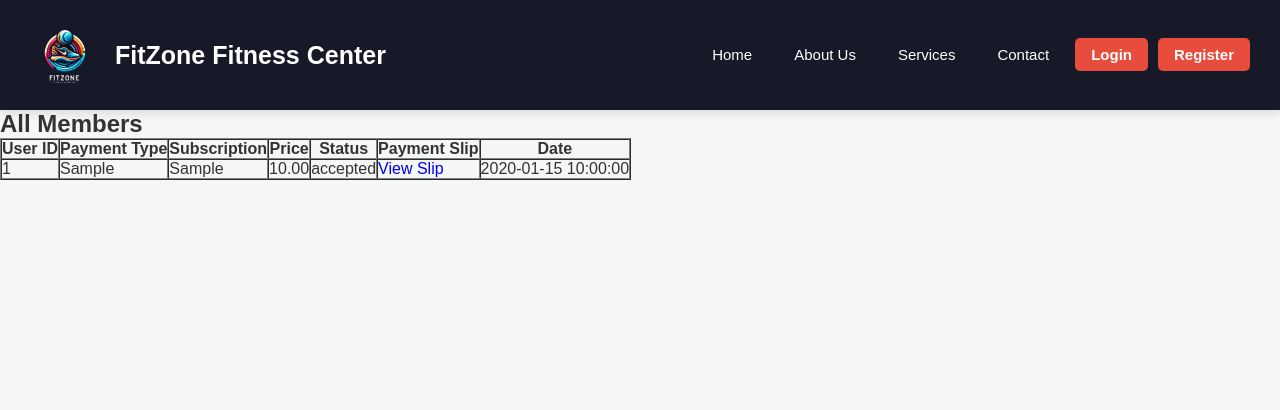
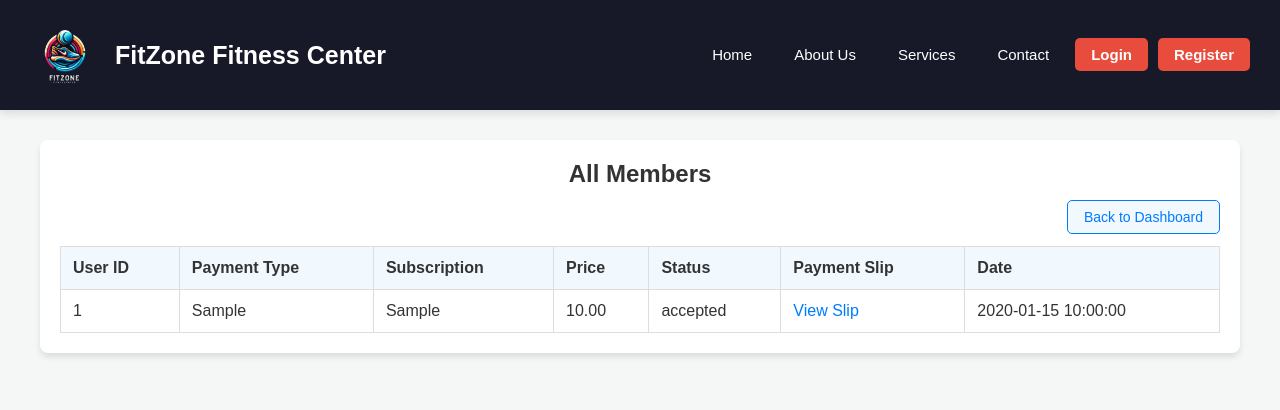
Before and after one commit to Kavindu-J22/FitZoneFitnessCenter, a PHP site: page /FitZoneFitnessCenter/staff/view_members.php in a window 1280 px wide. Shown: the top 410 px of the page. Run offline with PHP 8.4, Linux system fonts and the light colour scheme; tables that the repository leaves empty hold one stand-in row (values such as "Sample post").

Commit message:
all done

```diff
--- a/admin/create_blog.php
+++ b/admin/create_blog.php
@@ -175,7 +175,7 @@ $blogs = $conn->query("SELECT * FROM blogs");
                     <p><?php echo htmlspecialchars($blog['description']); ?></p>
                     <img src="<?php echo htmlspecialchars($blog['image_url']); ?>" alt="Blog Image">
                     <a href="edit_blog.php?id=<?php echo $blog['id']; ?>" class="btn">Edit</a>
-                    <a href="delete_blog.php?id=<?php echo $blog['id']; ?>" class="btn" onclick="return confirm('Are you sure you want to delete this post?');">Delete</a>
+                    <a href="delete_blog.php?id=<?php echo $blog['id']; ?>" class="btn" onclick="return confirm('Admin only can delete blogs. Are you sure you want to Continue this ?');">Delete</a>
                 </div>
             <?php endwhile; ?>
         </div>
--- a/admin/edit_blog.php
+++ b/admin/edit_blog.php
@@ -2,11 +2,6 @@
 include '../includes/db.php'; // Database connection
 session_start();
 
-// Check if the user is an admin
-if (!isset($_SESSION['role']) || $_SESSION['role'] !== 'admin') {
-    header("Location: ../user/login.php");
-    exit();
-}
 
 // Get the blog ID from the query string
 $blogId = isset($_GET['id']) ? intval($_GET['id']) : 0;
--- a/staff/classAttend.php
+++ b/staff/classAttend.php
@@ -2,11 +2,6 @@
 include '../includes/db.php'; // Database connection
 session_start();
 
-// Check if the user is logged in and is an admin
-if (!isset($_SESSION['role']) || $_SESSION['role'] !== 'admin') {
-    header("Location: ../user/login.php"); // Redirect to login if not admin
-    exit();
-}
 
 // Get the class ID from the URL
 if (!isset($_GET['id'])) {
--- a/staff/create_class.php
+++ b/staff/create_class.php
@@ -274,7 +274,7 @@ $classes = $conn->query("SELECT * FROM classes");
                     <p><strong>Date:</strong> <?php echo htmlspecialchars($class['date']); ?></p>
                     <p><strong>Conductor:</strong> <?php echo htmlspecialchars($class['conductor']); ?></p>
                     <a href="edit_class.php?id=<?php echo $class['id']; ?>" class="btn btn-edit">Edit</a>
-                    <a href="delete_class.php?id=<?php echo $class['id']; ?>" class="btn btn-delete" onclick="return confirm('Are you sure you want to delete this class?');">Delete</a>
+                    <a href="delete_class.php?id=<?php echo $class['id']; ?>" class="btn btn-delete" onclick="return confirm('Only admin Can Delete Classes. Are you sure you want to Continue this?');">Delete</a>
                     <a href="classAttend.php?id=<?php echo $class['id']; ?>" class="btn btn-view">View Appointments and Attenders</a>
                 </div>
             <?php endwhile; ?>
--- a/staff/edit_class.php
+++ b/staff/edit_class.php
@@ -2,11 +2,6 @@
 include '../includes/db.php'; // Database connection
 session_start();
 
-// Check if the user is an admin
-if (!isset($_SESSION['role']) || $_SESSION['role'] !== 'admin') {
-    header("Location: ../user/login.php");
-    exit();
-}
 
 // Get the class ID from the query string
 $classId = isset($_GET['id']) ? intval($_GET['id']) : 0;
--- a/staff/update_booking_status.php
+++ b/staff/update_booking_status.php
@@ -2,11 +2,6 @@
 include '../includes/db.php'; // Database connection
 session_start();
 
-// Check if the user is logged in and is an admin
-if (!isset($_SESSION['role']) || $_SESSION['role'] !== 'admin') {
-    header("Location: ../user/login.php"); // Redirect to login if not admin
-    exit();
-}
 
 // Check if the booking ID, action (Accept/Reject), and class ID are provided
 if (isset($_GET['booking_id']) && isset($_GET['action']) && isset($_GET['class_id'])) {
--- a/staff/view_members.php
+++ b/staff/view_members.php
@@ -1,6 +1,7 @@
 <?php
 include '../includes/db.php'; // Include your database connection
 session_start();
+
 
 
 // Update status based on action
@@ -36,12 +37,128 @@ $result = $conn->query($query);
     <meta name="viewport" content="width=device-width, initial-scale=1.0">
     <title>All Payments</title>
     <link rel="stylesheet" href="../css/style.css">
+    <style>
+        /* General Styling */
+        body {
+            font-family: Arial, sans-serif;
+            background-color: #f4f7fa;
+            margin: 0;
+            padding: 0;
+        }
+
+        main {
+            max-width: 1200px;
+            margin: 30px auto;
+            padding: 20px;
+            background-color: white;
+            border-radius: 8px;
+            box-shadow: 0 4px 6px rgba(0, 0, 0, 0.1);
+        }
+
+        h2 {
+            color: #333;
+            text-align: center;
+            margin-bottom: 20px;
+        }
+
+        .back-to-db-container {
+            text-align: right;
+            margin-bottom: 20px;
+        }
+
+        .back-to-db {
+            font-size: 14px;
+            color: #007bff;
+            text-decoration: none;
+            border: 1px solid #007bff;
+            padding: 8px 16px;
+            border-radius: 5px;
+            background-color: #f1f9ff;
+            transition: all 0.3s ease;
+        }
+
+        .back-to-db:hover {
+            background-color: #007bff;
+            color: white;
+        }
+
+        table {
+            width: 100%;
+            border-collapse: collapse;
+            margin-top: 20px;
+        }
+
+        table, th, td {
+            border: 1px solid #ddd;
+        }
+
+        th, td {
+            padding: 12px;
+            text-align: left;
+        }
+
+        th {
+            background-color: #f1f9ff;
+            color: #333;
+        }
+
+        td a {
+            color: #007bff;
+            text-decoration: none;
+        }
+
+        td a:hover {
+            text-decoration: underline;
+        }
+
+        td button {
+            padding: 6px 12px;
+            margin: 5px;
+            border: none;
+            border-radius: 4px;
+            cursor: pointer;
+            transition: background-color 0.3s ease;
+        }
+
+        td button:hover {
+            opacity: 0.8;
+        }
+
+
+        .error, .success {
+            color: white;
+            padding: 10px;
+            margin-bottom: 20px;
+            text-align: center;
+            border-radius: 5px;
+        }
+
+        .error {
+            background-color: #dc3545;
+        }
+
+        .success {
+            background-color: #28a745;
+        }
+    </style>
 </head>
 <body>
     <?php include '../includes/header.php'; ?>
     <main>
         <h2>All Members</h2>
-        <table border="1" cellpadding="10" cellspacing="0">
+        <div class="back-to-db-container">
+            <a class="back-to-db" href="dashboard.php">Back to Dashboard</a>
+        </div>
+
+        <?php if (isset($error_message)): ?>
+            <p class="error"><?php echo $error_message; ?></p>
+        <?php endif; ?>
+
+        <?php if (isset($success_message)): ?>
+            <p class="success"><?php echo $success_message; ?></p>
+        <?php endif; ?>
+
+        <table>
             <thead>
                 <tr>
                     <th>User ID</th>
```
